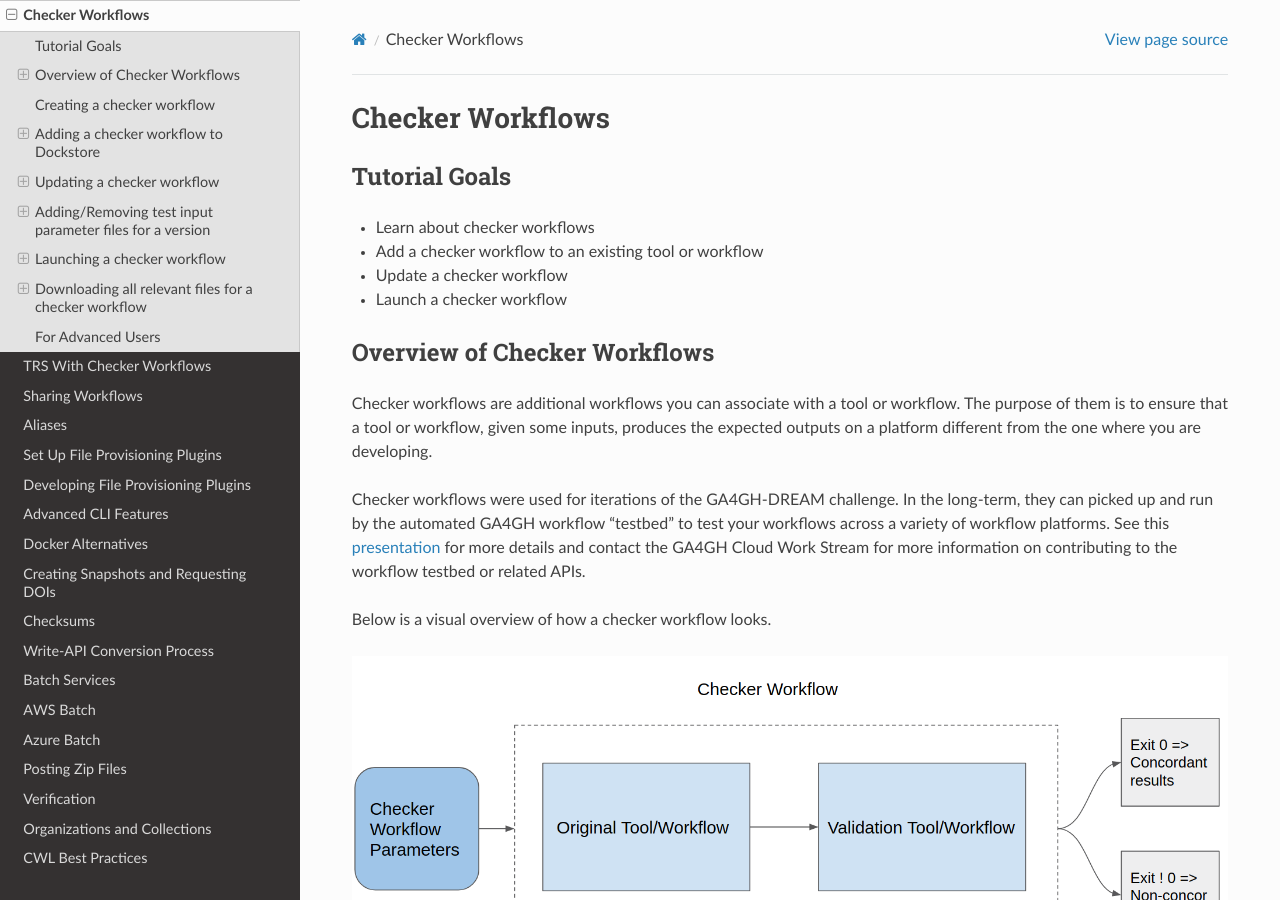
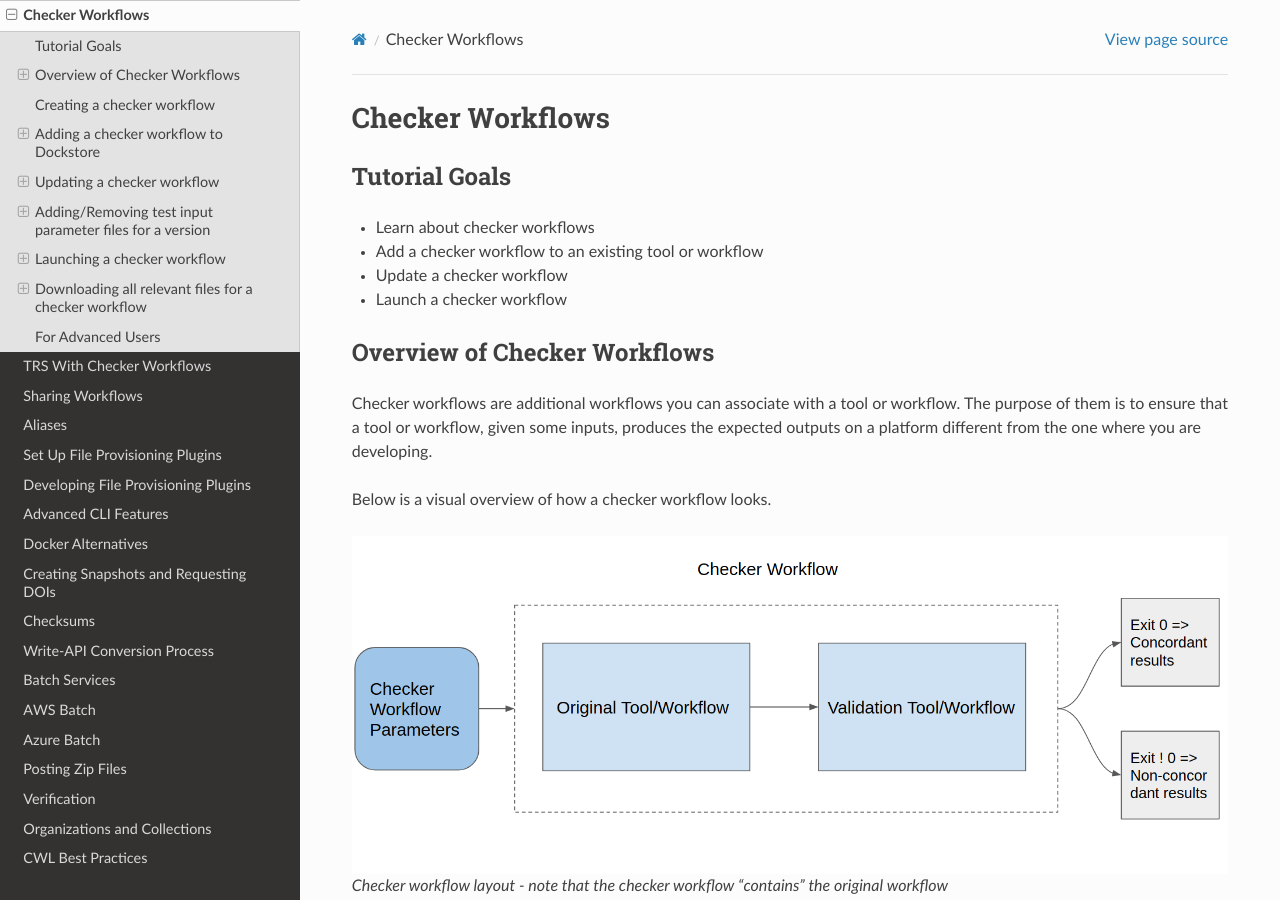
Before and after one commit to dockstore/dockstore-documentation, a Sphinx documentation site: the page built from docs/advanced-topics/checker-workflows.rst, in a window 1280 px wide and 900 px high. Built offline with Sphinx 7.4.7 and the Read the Docs theme 2.0.0, drawn with Linux system fonts in a browser that asks for light colours.

Commit message:
Delete outdated information

```diff
--- a/docs/advanced-topics/checker-workflows.rst
+++ b/docs/advanced-topics/checker-workflows.rst
@@ -16,14 +16,6 @@ Checker workflows are additional workflows you can associate with a tool
 or workflow. The purpose of them is to ensure that a tool or workflow,
 given some inputs, produces the expected outputs on a platform different
 from the one where you are developing.
-
-Checker workflows were used for iterations of the
-GA4GH-DREAM challenge. In the long-term, they can picked up and run by
-the automated GA4GH workflow "testbed" to test your workflows across a
-variety of workflow platforms. See this
-`presentation <https://docs.google.com/presentation/d/1VXdReGYXayzO7Jr-9XaLHNv6Wt46CwfvkfFDR8OEgJM/edit?usp=sharing>`__
-for more details and contact the GA4GH Cloud Work Stream for more
-information on contributing to the workflow testbed or related APIs.
 
 Below is a visual overview of how a checker workflow looks.
 
```
Also changed, not shown: 1 other file.
